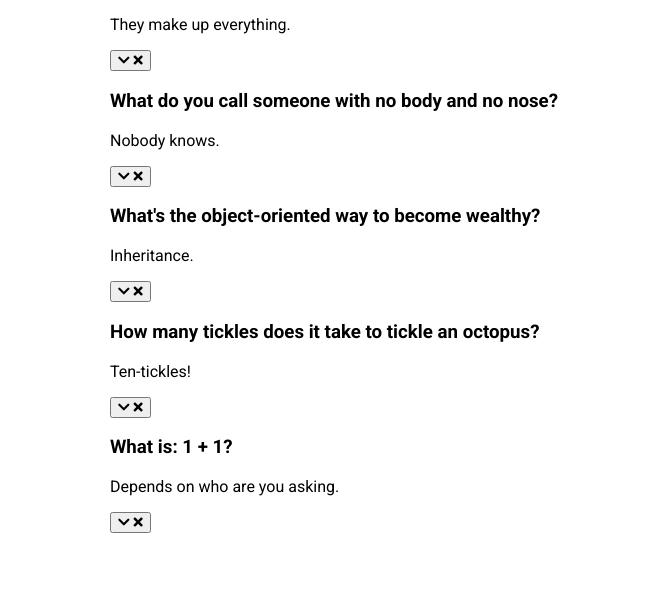
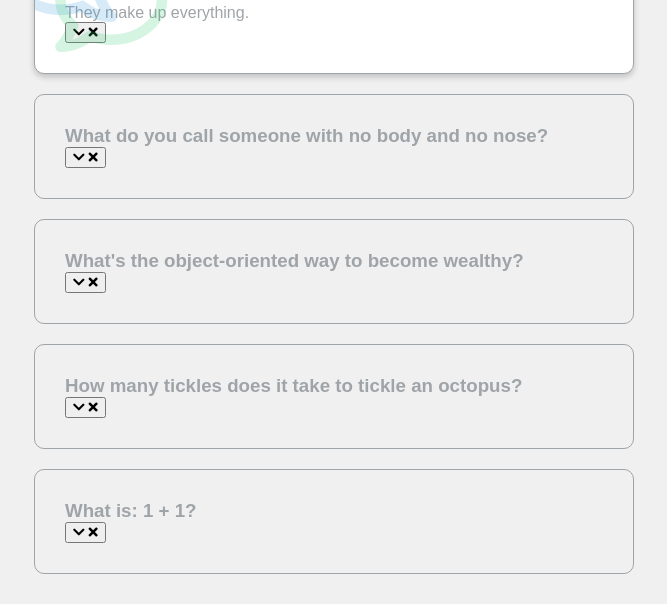
Before and after one commit to bananaroo/faq-collapse, a plain HTML site: page index.html in a window 1280 px wide. Shown: the part 196-800 px from the top of the page, without its empty margins (306-973 px from the left). Drawn offline with Linux system fonts and the light colour scheme; a web font is replaced by a local one.

Commit message:
css updated

```diff
--- a/style.css
+++ b/style.css
@@ -1,16 +1,70 @@
-@import url('https://fonts.googleapis.com/css2?family=Roboto:wght@400;700&display=swap');
+@import url('https://fonts.googleapis.com/css?family=Muli:wght@400;700&display=swap');
 
 * {
     box-sizing: border-box;
 }
 
 body {
-    font-family: 'Roboto', sans-serif;
-    display: flex;
-    flex-direction: column;
-    align-items: center;
-    justify-content: center;
-    height: 100vh;
+    font-family: 'Muli', sans-serif;
+    background-color: #f0f0f0;
+}
+
+h1 {
+    margin: 50px 0 30px;
+    text-align: center;
+}
+
+.faq-container {
+    max-width: 600px;
+    margin: 0 auto;
+}
+
+.faq {
+    background-color: transparent;
+    border: 1px solid;
+    color: #9fa4a8;
+    border-radius: 10px;
+    margin: 20px 0;
+    padding: 30px;
+    position: relative;
     overflow: hidden;
-    margin: 0;
+    transition: 0.3s ease;
 }
+
+.faq.active {
+    background-color: #fff;
+    box-shadow: 0 3px 6px rgba(0,0,0,0.1), 0 3px 6px rgba(0, 0, 0, 0.1);
+}
+
+.faq.active::before,
+.faq.active::after {
+    content: '\f075';
+    font-family: 'Font Awesome 5 Free';
+    color: #2ecc71;
+    font-size: 7rem;
+    position: absolute;
+    opacity: 0.2;
+    top: 20px;
+    left: 20px;
+    z-index: 0;
+}
+
+.faq.active::before {
+    color: #3498db;
+    top: -10px;
+    left: -30px;
+    transform: rotateY(180deg);
+}
+
+.faq-title {
+    margin: 0 35px 0 0;
+}
+
+.faq-text {
+    display: none;
+    margin: 30px 0 0;
+}
+
+.faq.active .faq-text {
+    display: block;
+}
```
